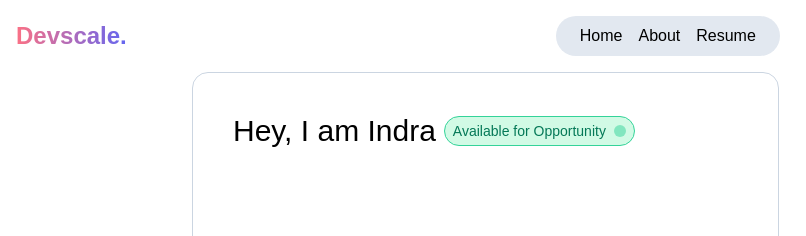
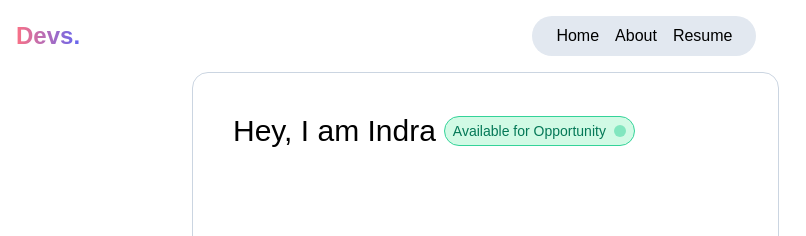
Before and after one commit to indrazm/vite-personal, a website built with Vite: page src/index.html in a window 1280 px wide. Shown: the top 236 px of the page, 0-806 px from the left. Built offline with nearby package versions, Linux system fonts and the light colour scheme.

Commit message:
style: change devscale to devs

```diff
--- a/src/index.html
+++ b/src/index.html
@@ -9,7 +9,7 @@
   <body>
     <div class="h-screen flex flex-col justify-between">
       <header class="flex justify-between items-center p-4">
-        <div class="brand">Devscale.</div>
+        <div class="brand">Devs.</div>
         <nav class="flex gap-4 bg-slate-200 px-6 py-2 rounded-full">
           <div>Home</div>
           <div>About</div>
```
